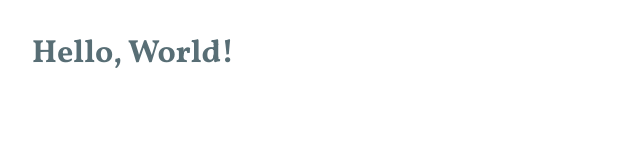
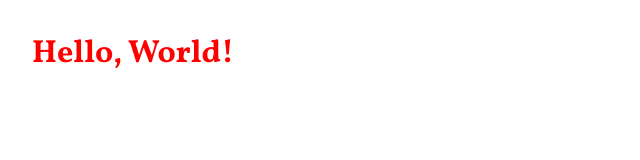
Before and after one commit to marcabounader/SEF-Aha, a plain HTML site: page hello-world/index.html in a window 1280 px wide. Shown: the whole page, without its empty margins (0-640 px from the left). Drawn offline with Linux system fonts and the light colour scheme.

Commit message:
changing  the color of h1 to red

```diff
--- a/hello-world/style.css
+++ b/hello-world/style.css
@@ -6,5 +6,5 @@ body {
 
 h1 {
   font-weight: 700;
-  color: #586e75;
+  color: #ff0000;
 }
```
